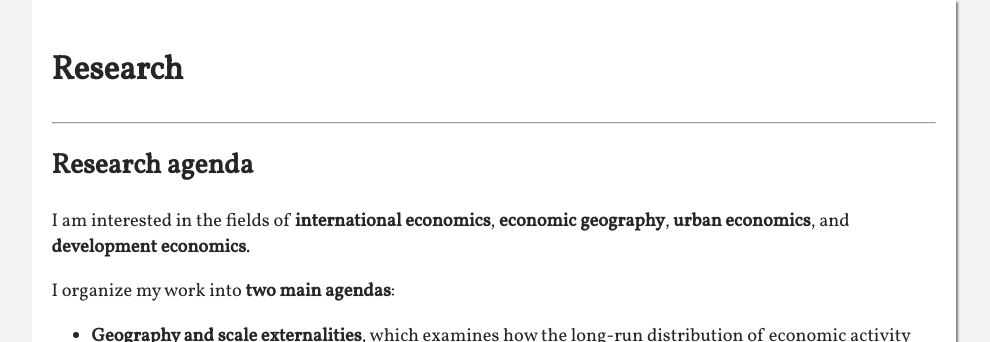
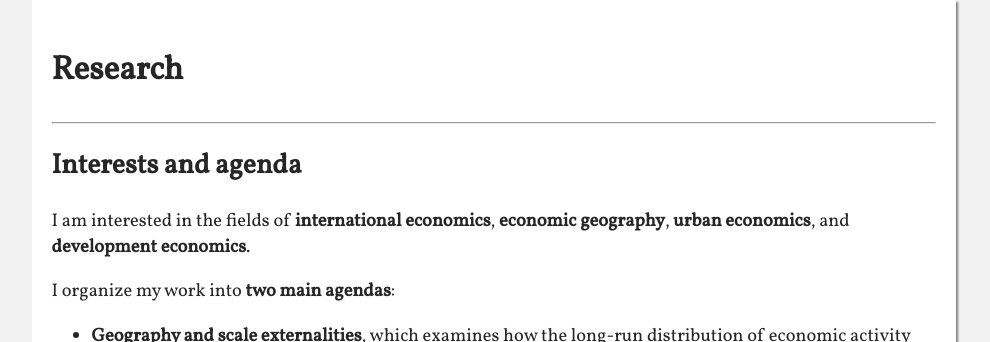
Before and after one commit to dvelasquezc/dvelasquezc.github.io, a Jekyll site: the page built from _pages/research.md, in a window 1280 px wide. Shown: the part 83-425 px from the top of the page, without its empty margins (146-1136 px from the left). Built offline with Jekyll 4.4.1, drawn with Linux system fonts in a browser that asks for light colours; some web fonts are replaced.

Commit message:
update research

```diff
--- a/_pages/research.md
+++ b/_pages/research.md
@@ -8,7 +8,7 @@ show: "yes"
 #corregir linea 62-64 donde puse manualmente el link al paper de trade violence
 ---
 
-<h2> Research agenda </h2>
+<h2> Interests and agenda </h2>
 
 <div>
 	<p>I am interested in the fields of <b>international economics</b>, <b>economic geography</b>, <b>urban economics</b>, and <b>development economics</b>. </p>
```
